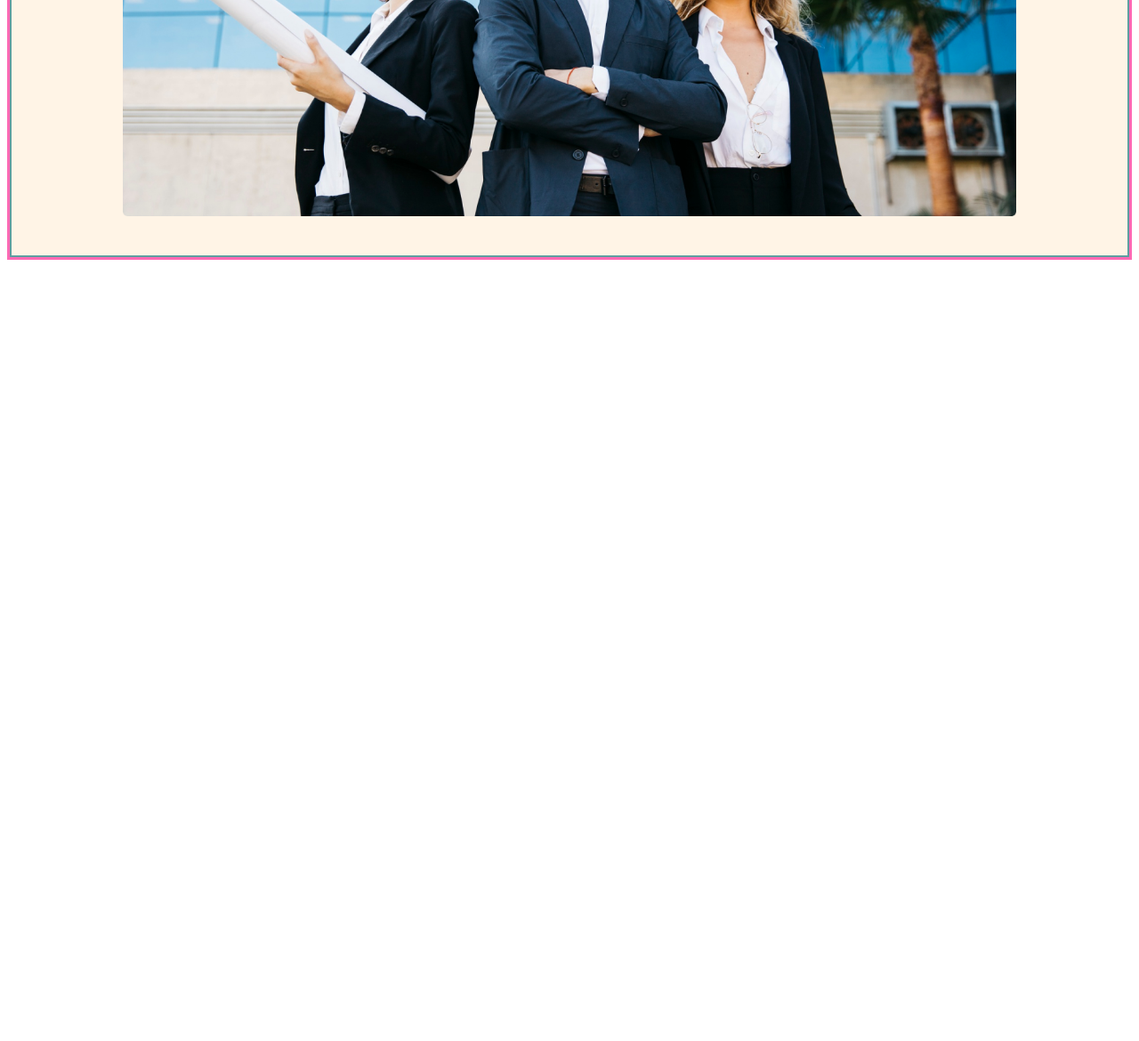
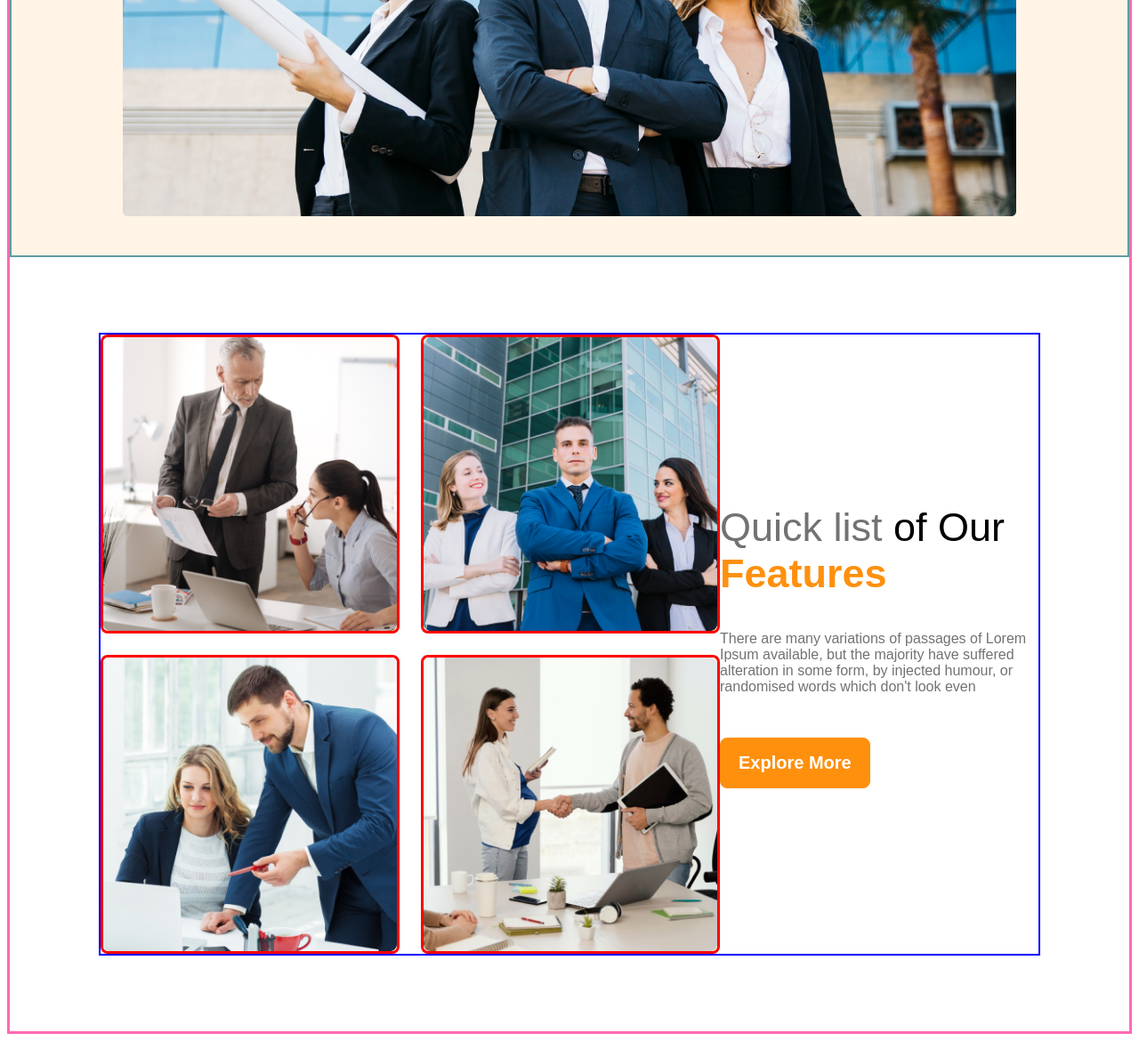
Before and after one commit to Mousamia/assignment-2, a plain HTML site: page index.html in a window 1280 px wide. Shown: the part 904-2074 px from the top of the page at 89% size. Before the commit the page ends 1204 px from the top, so only its background shows below. Drawn offline with Linux system fonts and the light colour scheme.

Commit message:
second-section done with responsiveness

```diff
--- a/index.html
+++ b/index.html
@@ -46,5 +46,27 @@
             </div>
         </header>
     </section>
+
+    <!-- Main Starts Here -->
+    <main>
+        <!-- quick list section starts here -->
+        <section>
+            <div class="quick-list">
+                <div class="quick-list-image">
+                    <img src="./images/team1.png" alt="team1">
+                    <img src="./images/team2.png" alt="team2">
+                    <img src="./images/team3.png" alt="team3">
+                    <img src="./images/team4.png" alt="team4">
+                </div>
+
+                <div class="quick-list-text">
+                    <h2 class="quick-list-title"><span class="grey">Quick list</span> of Our <Br> <span class="orange">Features</span></h2>
+                    <p class="header-subtitle">There are many variations of passages of Lorem Ipsum available, but the majority have suffered alteration in some form, by injected humour, or randomised words which don't look even</p>
+                    <button class="btn second-btn">Explore More</button>
+                </div>
+            </div>
+
+        </section>
+    </main>
 </body>
 </html>
--- a/style.css
+++ b/style.css
@@ -1,7 +1,7 @@
 /* Utilties */
 /* color */
 :root{
-    --orange-color: rgb(255, 144, 14);
+    --orange-color: #FF900E;
     --sheddy-background:rgba(255,144,14,0.1);
     --dark-color: #131313;
     --background-color: #FFF4E7;
@@ -12,6 +12,18 @@
 body{
     font-family: 'Work Sans', sans-serif;
     border: 3px solid hotpink;
+}
+
+/* universal button */
+.btn{
+    background-color: var(--orange-color);
+    border: 1px solid var(--orange-color);
+    border-radius: 8px;
+    color: var(--white-color);
+    padding: 25px 20px;
+    font-weight: 600;
+    font-size: 20px;
+    margin: 32px 0;
 }
 
 /* header section starts here */
@@ -66,7 +78,7 @@ nav{
     margin-top: 50px;
 }
 
-.header-text .header-subtitle{
+.header-subtitle{
     color: #727272;
 }
 
@@ -85,11 +97,68 @@ nav{
 
     width: 80%;
     margin: 40px auto;
+}
 
+/* Quick List Section */
+
+.quick-list{
+    display: flex;
+    align-items: center;
+    justify-content: space-around;
+    margin: 85px 100px;
+    border: 2px solid blue;
 }
+
+/* quick-list-image section here*/
+.quick-list-image{
+    display: grid;
+    grid-template-columns: repeat(2,1fr);
+    gap: 24px;
+}
+
+.quick-list-image img{
+    width: 330px;
+    height: 330px;
+    border-radius: 8px;
+    border: 3px solid red;
+}
+
+.quick-list-text{
+    max-width: 400px;
+}
+
+.second-btn{
+    padding:16px 20px;
+}
+
+.quick-list-title{
+    font-size: 45px;
+    font-weight: 500;
+}
+
+.quick-list .grey{
+    color: var(--grey-color);
+}
+
+.quick-list .orange{
+    color:var(--orange-color);
+    font-weight: 700;
+}
+
+
+
+
+
+
+
+
+
+
+
 
 /* Responsive code for  small devices */
 
+/* Header Section */
 @media screen and (max-width: 688px) {
     nav{
         flex-direction: column;
@@ -124,4 +193,40 @@ nav{
         margin: 28px;
     }
 
+
+    /* Quick List Section */
+
+    .quick-list{
+        display: flex;
+        flex-direction: column;
+        border: 2px solid blue;
+        margin: 0;
+        padding: 20px;
+    }
+
+    .quick-list-image{
+        display: grid;
+        grid-template-columns: repeat(1,1fr);
+        gap: 24px;
+        text-align: center;
+    }
+
+    .quick-list-image img{
+        width:70%;
+        height: 280px;
+        margin: 0 auto;
+        border-radius: 10px;
+        border: 2px solid red;
+    }
+
+
+
+    .quick-list-text{
+        width: 100%;
+        text-align: center;
+        padding: 20px;
+    }
+
+
+
 }
```
